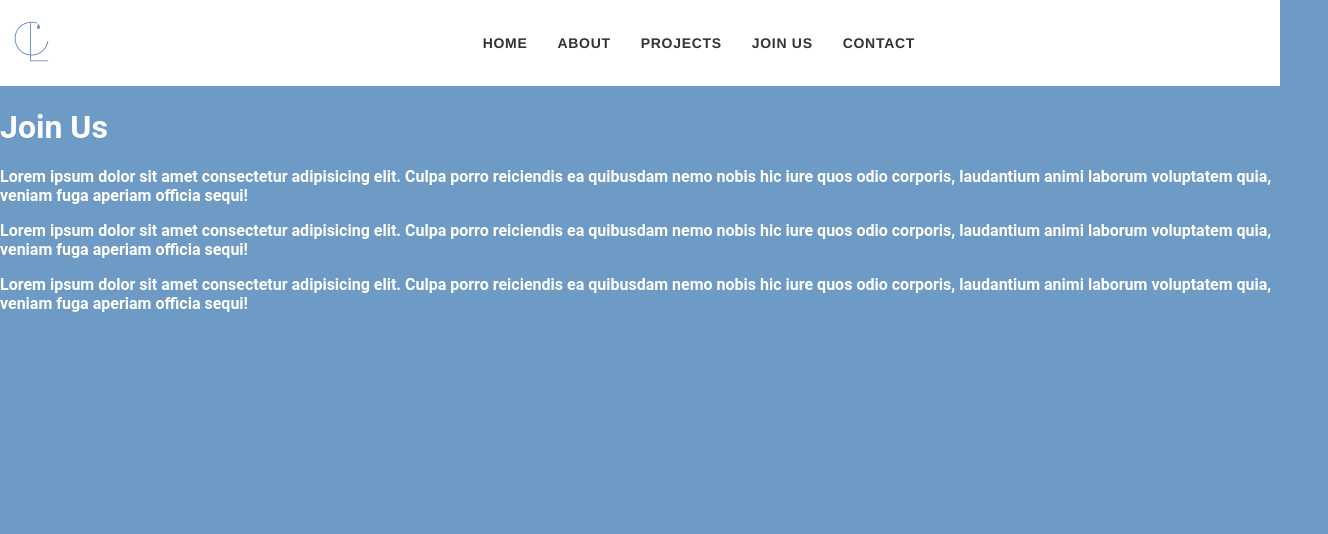
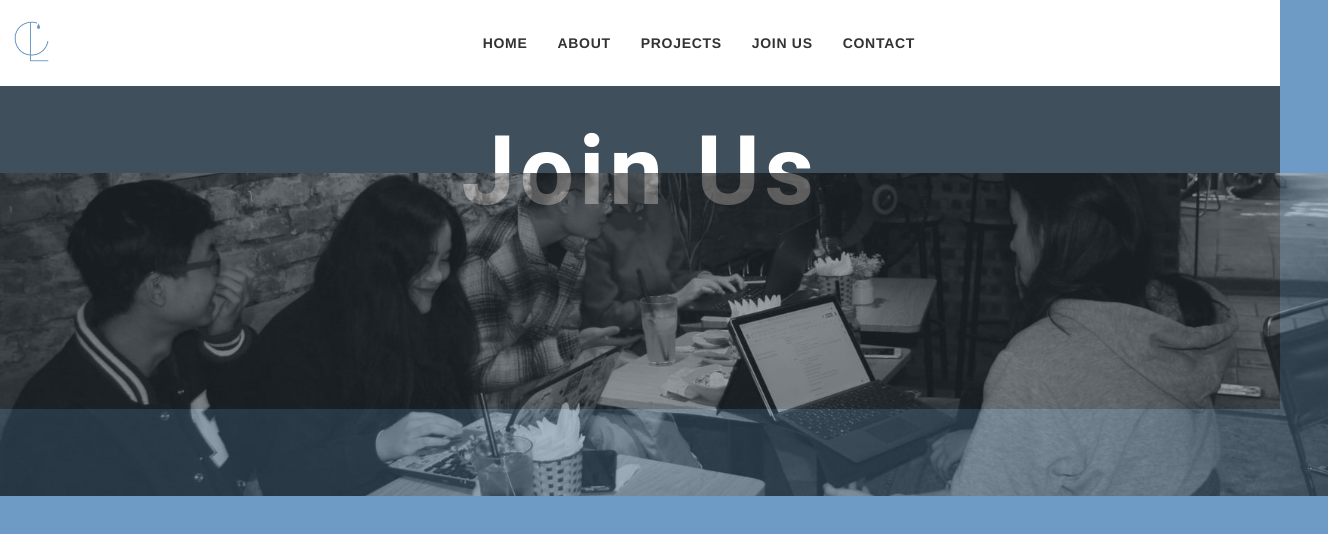
Before and after one commit to patfire12345/cerulean, a Next.js app: page /join in a window 1280 px wide. Shown: the top 534 px of the page, 1328 px wide, since content can reach past the window. Built offline with nearby package versions, Linux system fonts and the light colour scheme.

Commit message:
<feature> Added partial components to Join Us page

```diff
--- a/pages/join.js
+++ b/pages/join.js
@@ -1,4 +1,6 @@
 import Head from "next/head";
+import JoinCSS from "../styles/Join.module.css";
+import Image from "next/image";
 
 const Join = () => {
   return (
@@ -8,25 +10,18 @@ const Join = () => {
         <meta name="keywords" content="cerulean" />
       </Head>
       <div>
-        <h1>Join Us</h1>
-        <p>
-          Lorem ipsum dolor sit amet consectetur adipisicing elit. Culpa porro
-          reiciendis ea quibusdam nemo nobis hic iure quos odio corporis,
-          laudantium animi laborum voluptatem quia, veniam fuga aperiam officia
-          sequi!
-        </p>
-        <p>
-          Lorem ipsum dolor sit amet consectetur adipisicing elit. Culpa porro
-          reiciendis ea quibusdam nemo nobis hic iure quos odio corporis,
-          laudantium animi laborum voluptatem quia, veniam fuga aperiam officia
-          sequi!
-        </p>
-        <p>
-          Lorem ipsum dolor sit amet consectetur adipisicing elit. Culpa porro
-          reiciendis ea quibusdam nemo nobis hic iure quos odio corporis,
-          laudantium animi laborum voluptatem quia, veniam fuga aperiam officia
-          sequi!
-        </p>
+        <div className={JoinCSS.titlecontainer}>
+          <div className={JoinCSS.title}>
+            Join Us
+            <Image
+              src="/join_img.jpg"
+              width={1375.5}
+              height={323.25}
+              quality={100}
+              className={JoinCSS.image}
+            />
+          </div>
+        </div>
       </div>
     </>
   );
--- /dev/null
+++ b/styles/Join.module.css
@@ -0,0 +1,24 @@
+.title {
+    display: flex;
+    align-items: center;
+    justify-content: center;
+    font-size: 96px;
+    line-height: 110px;
+    letter-spacing: 0.05em;
+
+    padding: 30px;
+}
+
+.titlecontainer {
+    position: relative;
+    height: 323.25px;
+    width: 100vw;
+    background: #2C2B2BAD;
+    z-index: 3;
+}
+
+.image {
+    position: absolute;
+    top: 86.43px;
+    opacity: 0.68;
+}
```
Also changed, not shown: public/bonfire_img.png (added), public/reverie_img.png (added).
